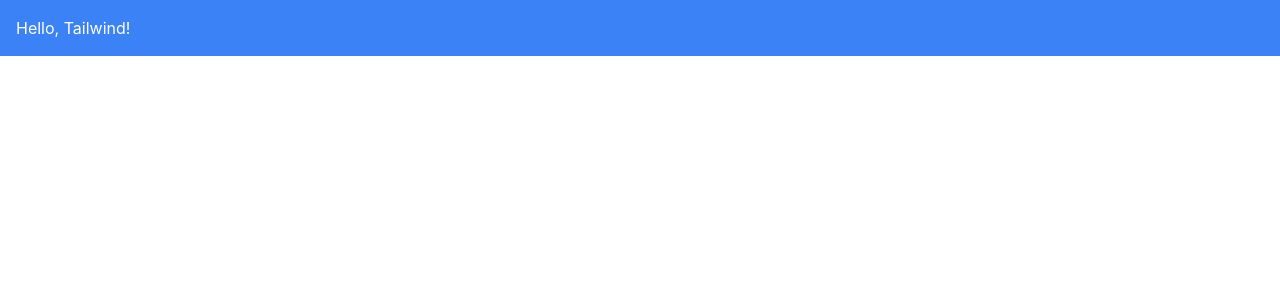
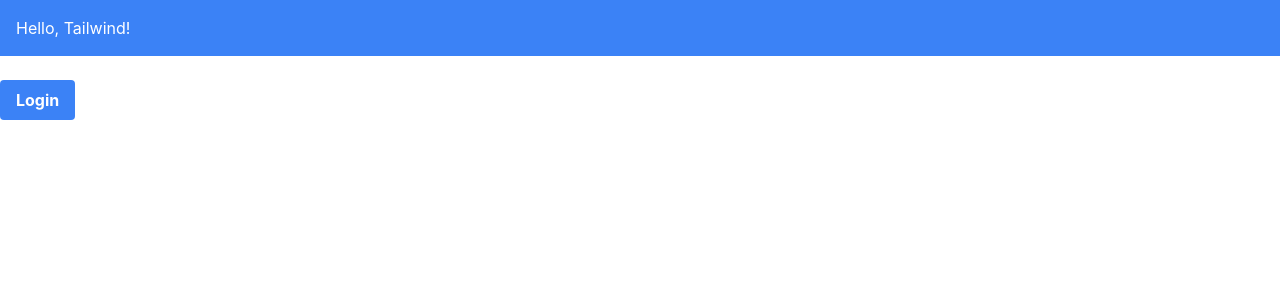
Before and after one commit to sanchit0496/nextjs_scaffolding, a Next.js app: page / in a window 1280 px wide. Shown: the top 300 px of the page. Built offline with nearby package versions, Linux system fonts and the light colour scheme.

Commit message:
creating a helper component

```diff
--- /dev/null
+++ b/components/Button/Button.js
@@ -0,0 +1,12 @@
+const Button = ({ children, onClick }) => {
+    return (
+        <button
+            onClick={onClick}
+            className="bg-blue-500 hover:bg-blue-700 text-white font-bold py-2 px-4 rounded"
+        >
+            {children}
+        </button>
+    );
+};
+
+export default Button;
--- a/pages/_app.js
+++ b/pages/_app.js
@@ -1,9 +1,12 @@
+import Button from '../components/Button/Button';
 import '../styles/global.css'
 
 const App = () => {
     return(
         <div>
             <div className="p-4 bg-blue-500 text-white">Hello, Tailwind!</div>
+            <br></br>
+            <Button>Login</Button>
         </div>
     )
 }
```
